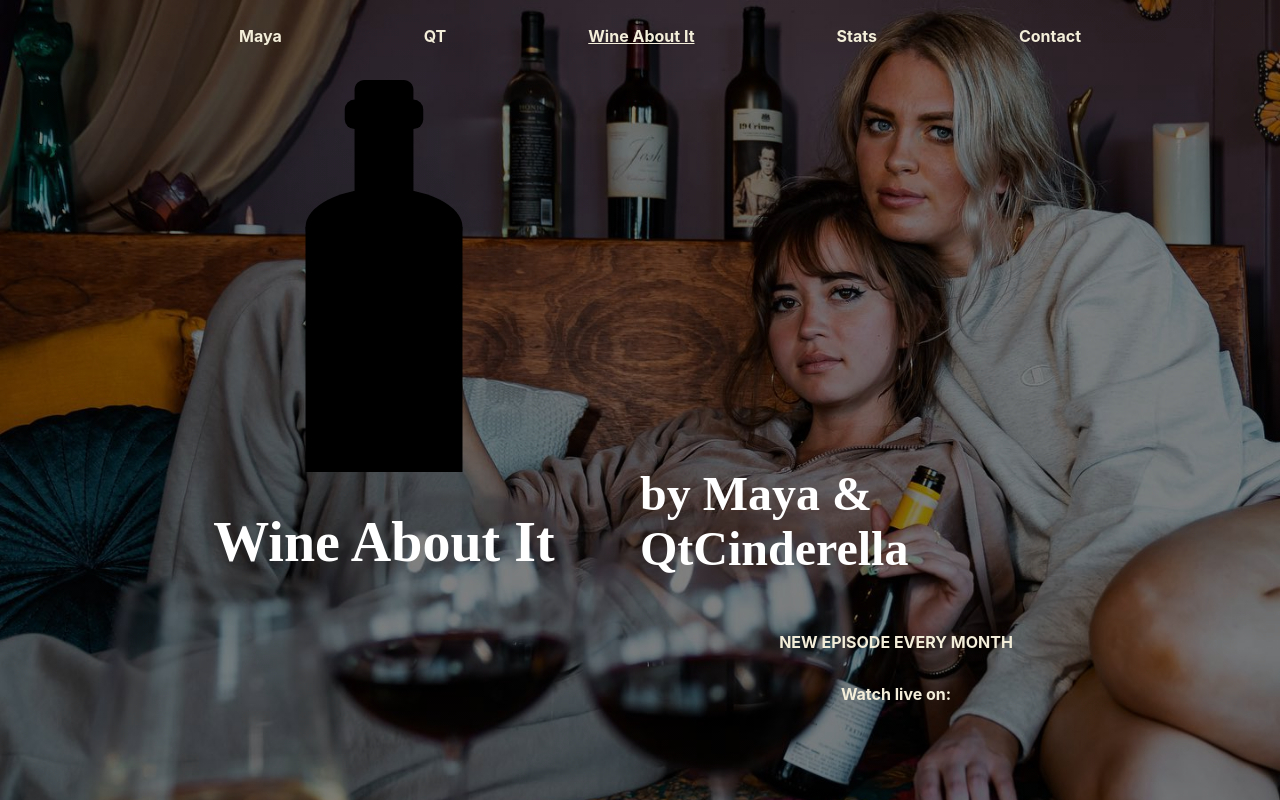
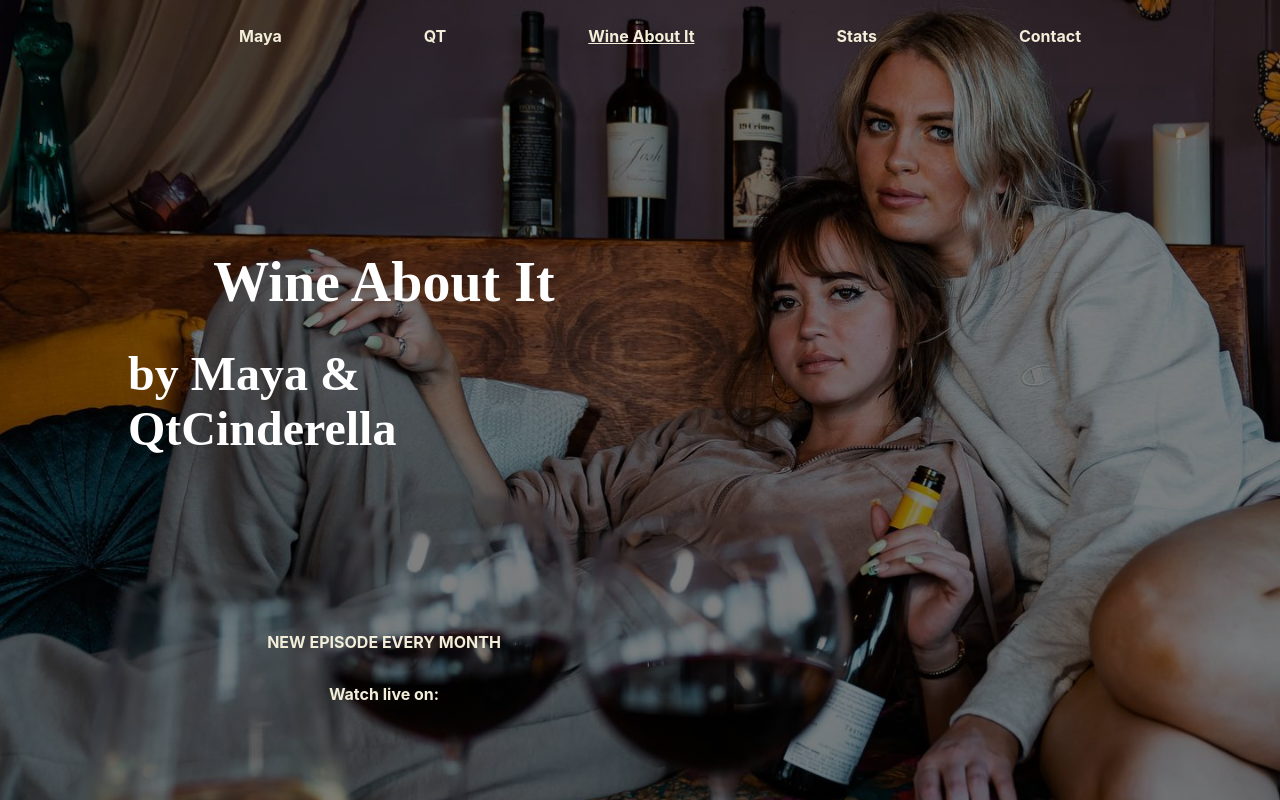
Before and after one commit to Echo203/wine-about-it, a React (Create React App) app: page / in a window 1280 px wide. Built offline with nearby package versions, Linux system fonts and the light colour scheme; a web font is replaced by a local one.

Commit message:
Hero left content and styling

```diff
--- a/src/Components/Hero/Hero.jsx
+++ b/src/Components/Hero/Hero.jsx
@@ -9,13 +9,16 @@ export default function Hero() {
     <div className="hero">
       <div className="hero-container">
         <div className="hero-container-left container-half">
-          <WineBottle />
+          {/* <WineBottle /> */}
           <h1 className="handwritten"> Wine About It</h1>
-        </div>
-        <div className="hero-container-right container-half">
           <h2 className="handwritten">by Maya & QtCinderella</h2>
           <p>NEW EPISODE EVERY MONTH </p>
           <p>Watch live on:</p>
+        </div>
+        <div className="hero-container-right container-half">
+          {/* <h2 className="handwritten">by Maya & QtCinderella</h2>
+          <p>NEW EPISODE EVERY MONTH </p>
+          <p>Watch live on:</p> */}
         </div>
       </div>
     </div>
--- a/src/Components/Hero/Styles.scss
+++ b/src/Components/Hero/Styles.scss
@@ -21,7 +21,15 @@
         align-items: center;
         justify-content: end;
         h1 {
-          margin-bottom: 146px;
+          margin: 1rem auto;
+        }
+        h2 {
+          margin: 1rem auto;
+          margin-bottom: 10rem;
+        }
+        p {
+          margin: 16px auto;
+          max-height: 21px;
         }
       }
       &.hero-container-right {
```
